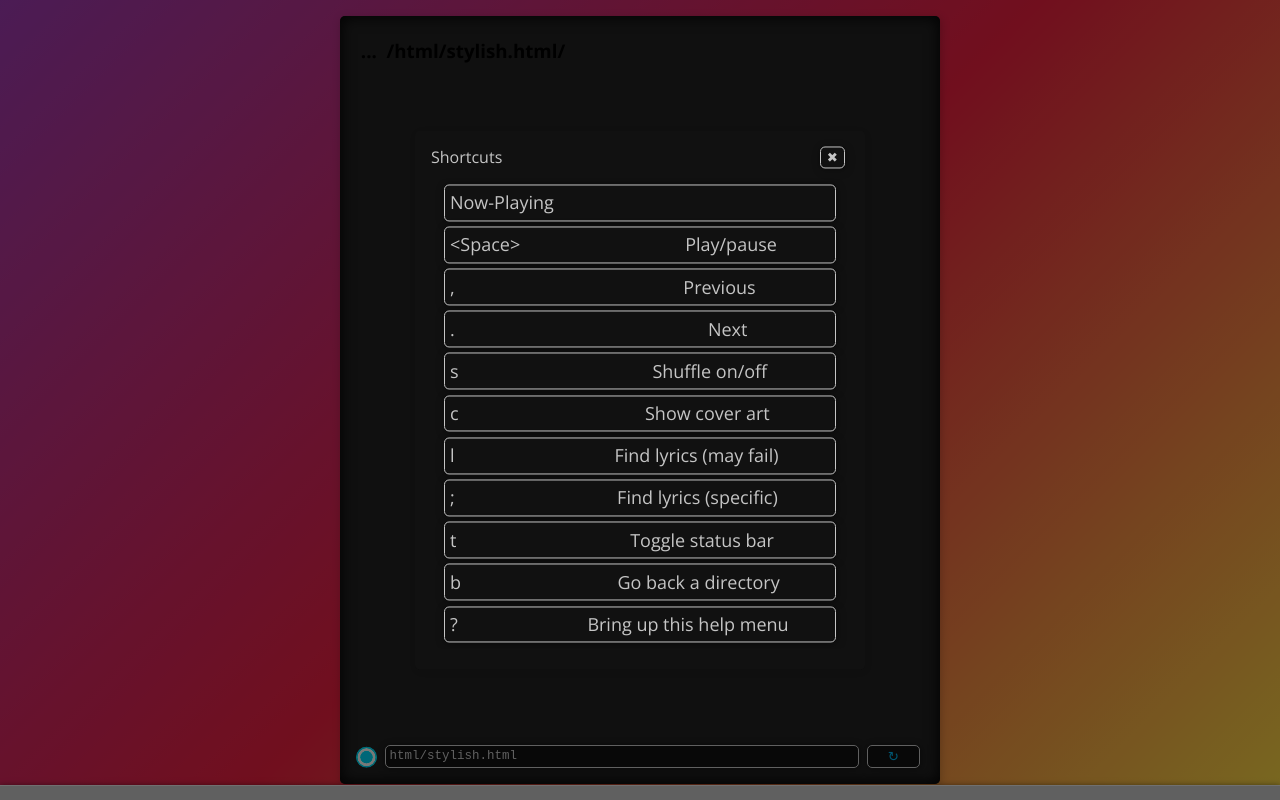
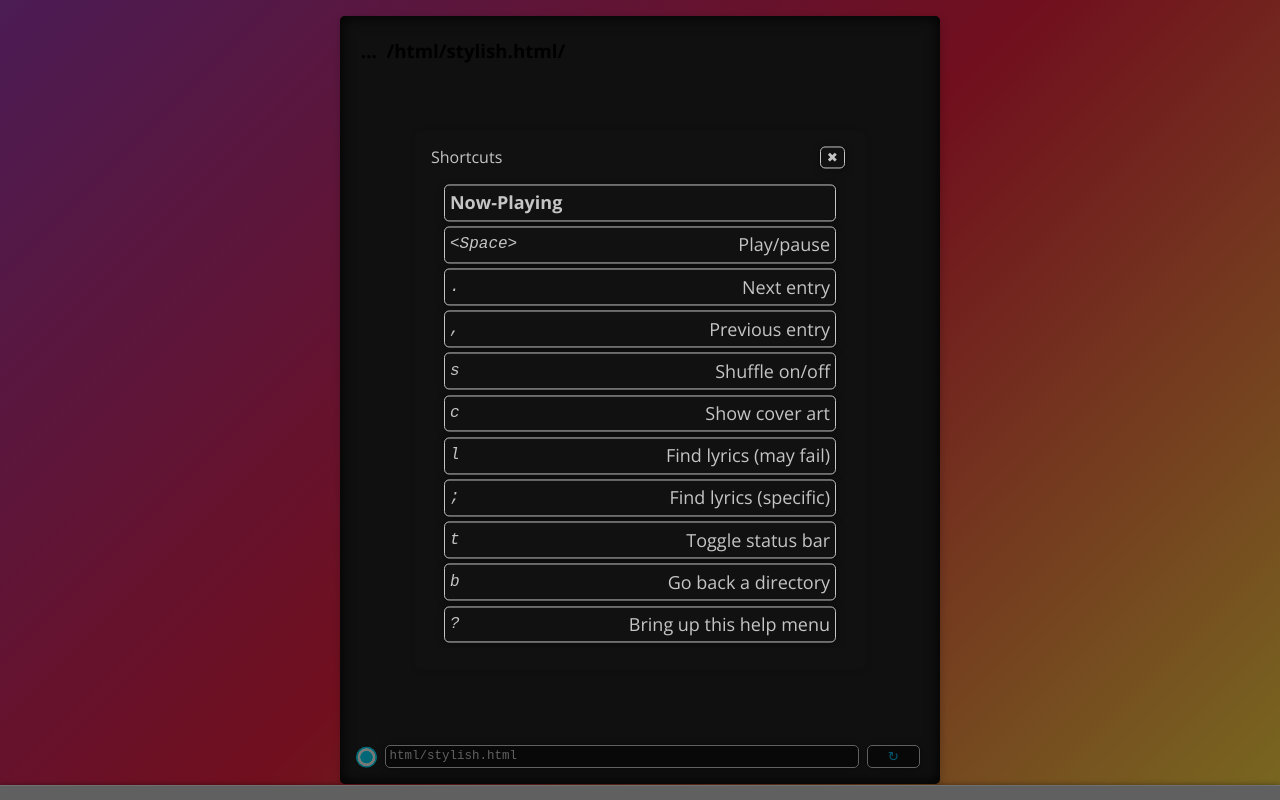
Before and after one commit to djmill0326/fakels, a website: page html/stylish.html in a window 1280 px wide. Both pictures are taken after a click on the link "Press '?' to view help menu". Drawn offline with nearby package versions, Linux system fonts and the light colour scheme.

Commit message:
style and minor revisions (v2.2.1)

```diff
--- a/html/js/find.js
+++ b/html/js/find.js
@@ -1,4 +1,4 @@
-/* fakels::find.js */
+/* fakels::Directory Viewer (find.js) */
 import { main, api, getheader } from "./hook.js";
 import mime from "./mime.mjs";
 import types from "./mediatype.js";
@@ -51,9 +51,9 @@ const get_first_anchor = () => {
     try {
         const list = frame.children[1].children[0].children;
         const a = list[0];
-        if (!verify_anchor(a)) throw new Error("no clue man");
+        if (!verify_anchor(a)) throw new Error("no fuckin' clue, man.");
         return a;
-    } catch (err) { console.info("wtf happened!", err.message, term.value) }
+    } catch (err) { console.info("wtf happened?", err.message, term.value) }
 }
 const next_anchor = (a, looping=true) => {
     const ne = a.parentElement.nextElementSibling; let next;
@@ -436,8 +436,9 @@ const find_lyrics = (src) => {
     if(!src) return;
     if (src === active_lyrics) ++lyric_attempt;
     else lyric_attempt = 0;
-    const i = src.lastIndexOf(":442/");
+    const i = src.lastIndexOf(".xyz/");
     const dir = src.substring(i + 4);
+    console.lo
     const fallback = () => {
         const i = dir.lastIndexOf("/");
         const j = dir.lastIndexOf(".");
@@ -477,8 +478,8 @@ window.toggle_shortcuts = () => shortcut_ui.isConnected ? popup(null) : popup(sh
 const shortcuts = {
     "Now-Playing": ["None", () => song.click()],
     " ": ["Play/pause", ev => ev.target !== audio ? (audio.paused ? audio.play() : audio.pause()) : void 0],
-    ",": ["Previous", () => prev.click()],
-    ".": ["Next", () => next.click()],
+    ".": ["Next entry", () => next.click()],
+    ",": ["Previous entry", () => prev.click()],
     "s": ["Shuffle on/off", toggle_shuffle],
     "c": ["Show cover art", load_cover],
     "l": ["Find lyrics (may fail)", () => find_lyrics(audio.src)],
@@ -506,9 +507,7 @@ shortcut_ui.append(...Object.entries(shortcuts).map(([key, x]) => {
     label.style.flexGrow = 1;
     const text = $("span");
     text.innerText = x[0];
-    text.style.minWidth = 0;
-    text.style.marginLeft = ".3em";
     el.append(label, text);
     return el;
 }));
-console.info("fakels");
+console.info("fakels::Directory Viewer");
--- a/html/mono.css
+++ b/html/mono.css
@@ -10,3 +10,27 @@
 footer {
     border-top: .5px solid #FFFA;
 }
+
+span:nth-child(2) {
+    margin-left: .3em;
+    min-width: 0;
+    flex-grow: 1;
+    display: flex;
+    justify-content: center;
+}
+
+[data-title="Shortcuts"] {
+    li {
+        > :first-child { font-style: italic }
+        > :last-child { justify-content: end }
+        &:first-child {
+            font-weight: bold;
+            a { font-style: normal }
+            span { text-decoration: underline }
+        }
+        &:not(:first-child) a {
+            font-family: monospace;
+            line-height: 1.5em;
+        }
+    }
+}
--- a/html/stylish.css
+++ b/html/stylish.css
@@ -77,13 +77,6 @@ input, button, li {
 
 .music span:not(:nth-child(2)) {
     min-width: 84px;
-}
-
-span:nth-child(2) {
-    flex-grow: 1;
-    align-items: center;
-    display: flex;
-    justify-content: center;
 }
 
 #lel1 {
--- a/html/stylish.html
+++ b/html/stylish.html
@@ -31,6 +31,7 @@
             const audio_hook = setInterval(() => {
                 const audio = document.querySelector("audio");
                 if (audio) {
+                    audio.paused || enable(bg);
                     clearInterval(audio_hook);
                     on_audio(audio);
                     console.log("[stylish-hook] acquired audio element for dynamic video playback!");
```
